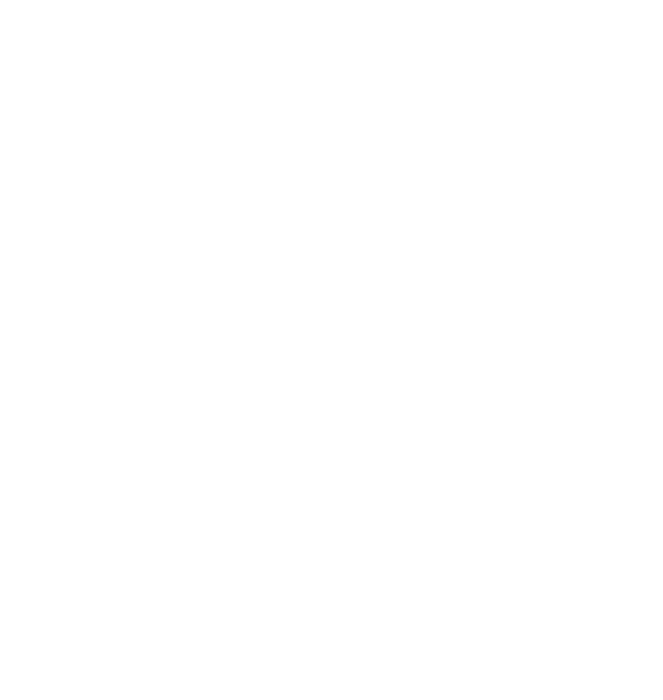
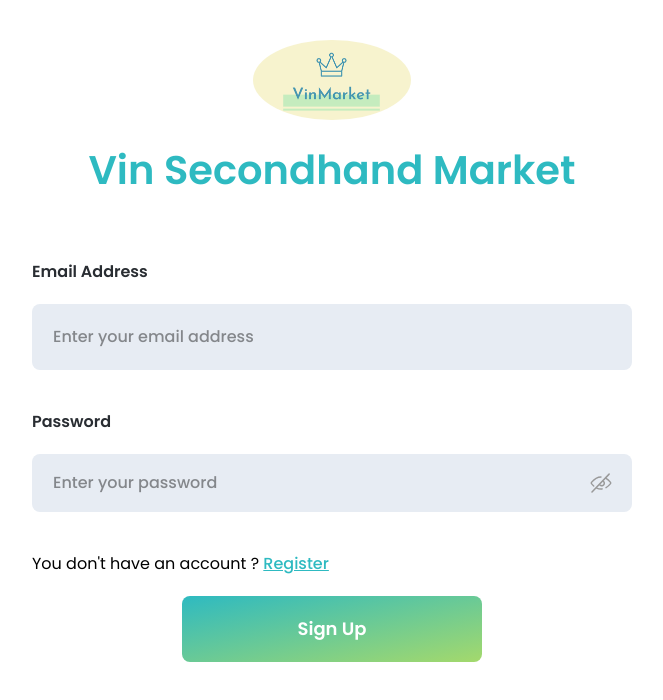
Before and after one commit to JTRerer/monkey-blogging, a React (Create React App) app: page /sign-in in a window 1280 px wide. Before the commit this address had no page. Shown: the top 700 px of the page, without its empty margins (308-971 px from the left). Built offline with nearby package versions, Linux system fonts and the light colour scheme; no server answers.

Commit message:
Add Sign In Page

```diff
--- a/src/App.js
+++ b/src/App.js
@@ -1,13 +1,17 @@
 import { Route, Routes } from "react-router-dom";
 import { AuthProvider } from "./contexts/auth-context";
 import SignUpPage from "./pages/SignUpPage";
+import SignInPage from "./pages/SignInPage";
+import HomePage from "./pages/HomePage";
 
 function App() {
   return (
     <div>
       <AuthProvider>
         <Routes>
+          <Route path="/" element={<HomePage></HomePage>}></Route>
           <Route path="/sign-up" element={<SignUpPage></SignUpPage>}></Route>
+          <Route path="/sign-in" element={<SignInPage></SignInPage>}></Route>
         </Routes>
       </AuthProvider>
     </div>
--- a/src/contexts/auth-context.js
+++ b/src/contexts/auth-context.js
@@ -1,9 +1,16 @@
-import { createContext, useContext, useState } from "react";
+import { onAuthStateChanged } from "firebase/auth";
+import { createContext, useContext, useEffect, useState } from "react";
+import { auth } from "../firebase/firebase-config";
 
 const AuthContext = createContext();
 function AuthProvider(props) {
   const [userInfo, setUserInfo] = useState({});
   const value = { userInfo, setUserInfo };
+  useEffect(() => {
+    onAuthStateChanged(auth, (user) => {
+      setUserInfo(user);
+    });
+  }, []);
   return <AuthContext.Provider value={value} {...props}></AuthContext.Provider>;
 }
 function useAuth() {
--- /dev/null
+++ b/src/pages/AuthenticationPage.js
@@ -0,0 +1,46 @@
+import React from "react";
+import styled from "styled-components";
+const AuthenticationPageStyles = styled.div`
+  min-height: 100vh;
+  padding: 40px;
+  .logo {
+    margin: 0 auto 20px;
+    border-radius: 100%;
+  }
+  .heading {
+    text-align: center;
+    color: ${(props) => props.theme.primary};
+    font-weight: bold;
+    font-size: 40px;
+    margin-bottom: 60px;
+  }
+  .form {
+    max-width: 600px;
+    margin: 0 auto;
+  }
+  .have-account {
+    margin-bottom: 20px;
+    a {
+      display: inline-block;
+      color: ${(props) => props.theme.primary};
+      font-weight: 500;
+    }
+  }
+`;
+const AuthenticationPage = ({ children }) => {
+  return (
+    <AuthenticationPageStyles>
+      <div className="container">
+        <img
+          srcSet="/logo.png 2x"
+          alt="vin-secondhand-market"
+          className="logo"
+        />
+        <h1 className="heading">Vin Secondhand Market</h1>
+        {children}
+      </div>
+    </AuthenticationPageStyles>
+  );
+};
+
+export default AuthenticationPage;
--- /dev/null
+++ b/src/pages/HomePage.js
@@ -0,0 +1,16 @@
+import { signOut } from "firebase/auth";
+import React from "react";
+import { auth } from "../firebase/firebase-config";
+
+const HomePage = () => {
+  const handleSignOut = () => {
+    signOut(auth);
+  };
+  return (
+    <div>
+      <button onClick={handleSignOut}>Sign out</button>
+    </div>
+  );
+};
+
+export default HomePage;
--- /dev/null
+++ b/src/pages/SignInPage.js
@@ -0,0 +1,112 @@
+import React, { useEffect, useState } from "react";
+import { useAuth } from "../contexts/auth-context";
+import { NavLink, useNavigate } from "react-router-dom";
+import * as yup from "yup";
+import { yupResolver } from "@hookform/resolvers/yup";
+import { toast } from "react-toastify";
+import AuthenticationPage from "./AuthenticationPage";
+import { useForm } from "react-hook-form";
+import { Field } from "../components/field";
+import { Label } from "../components/label";
+import { Input } from "../components/input";
+import Button from "../components/button/Button";
+import { IconEyeClose, IconEyeOpen } from "../components/icon";
+import { signInWithEmailAndPassword } from "firebase/auth";
+import { auth } from "../firebase/firebase-config";
+
+const schema = yup.object({
+  email: yup
+    .string()
+    .email("Please enter valid email address")
+    .required("Please enter your email address"),
+  password: yup
+    .string()
+    .min(8, "Your password must be at least 8 characters or greater")
+    .required("Please enter your password"),
+});
+const SignInPage = () => {
+  const {
+    handleSubmit,
+    control,
+    formState: { isValid, isSubmitting, errors },
+  } = useForm({
+    mode: "onChange",
+    resolver: yupResolver(schema),
+  });
+  useEffect(() => {
+    const arrErrors = Object.values(errors);
+    if (arrErrors.length > 0) {
+      toast.error(arrErrors[0]?.message, {
+        pauseOnHover: false,
+        delay: 0,
+      });
+    }
+  }, [errors]);
+  const { userInfo } = useAuth();
+  const navigate = useNavigate();
+  useEffect(() => {
+    document.title = "Sign In Page";
+    if (userInfo?.email) navigate("/");
+  }, []);
+  const handleSignIn = async (values) => {
+    if (!isValid) return;
+    await signInWithEmailAndPassword(auth, values.email, values.password);
+    navigate("/");
+  };
+  const [togglePassword, setTogglePassword] = useState(false);
+  return (
+    <AuthenticationPage>
+      <form
+        className="form"
+        onSubmit={handleSubmit(handleSignIn)}
+        autoComplete="off"
+      >
+        <Field>
+          <Label htmlFor="email">Email Address</Label>
+          <Input
+            type="email"
+            name="email"
+            placeholder="Enter your email address"
+            control={control}
+          ></Input>
+        </Field>
+        <Field>
+          <Label htmlFor="password">Password</Label>
+          <Input
+            name="passsword"
+            type={togglePassword ? "text" : "password"}
+            placeholder="Enter your password"
+            control={control}
+          >
+            {!togglePassword ? (
+              <IconEyeClose
+                onClick={() => setTogglePassword(true)}
+              ></IconEyeClose>
+            ) : (
+              <IconEyeOpen
+                onClick={() => setTogglePassword(false)}
+              ></IconEyeOpen>
+            )}
+          </Input>
+        </Field>
+        <div className="have-account">
+          You don't have an account ?{" "}
+          <NavLink to={"/sign-up"}>Register</NavLink>
+        </div>
+        <Button
+          type="submit"
+          style={{
+            maxWidth: 300,
+            margin: "0 auto",
+          }}
+          isLoading={isSubmitting}
+          disabled={isSubmitting}
+        >
+          Sign Up
+        </Button>
+      </form>
+    </AuthenticationPage>
+  );
+};
+
+export default SignInPage;
--- a/src/pages/SignUpPage.js
+++ b/src/pages/SignUpPage.js
@@ -11,30 +11,11 @@
 import * as yup from "yup";
 import { yupResolver } from "@hookform/resolvers/yup";
 import { toast } from "react-toastify";
-import { toInteger } from "lodash";
 import { createUserWithEmailAndPassword, updateProfile } from "firebase/auth";
 import { auth, db } from "../firebase/firebase-config";
-import { useNavigate } from "react-router-dom";
+import { NavLink, useNavigate } from "react-router-dom";
 import { addDoc, collection } from "firebase/firestore";
-const SignUpPageStyles = styled.div`
-  min-height: 100vh;
-  padding: 40px;
-  .logo {
-    margin: 0 auto 20px;
-    border-radius: 100%;
-  }
-  .heading {
-    text-align: center;
-    color: ${(props) => props.theme.primary};
-    font-weight: bold;
-    font-size: 40px;
-    margin-bottom: 60px;
-  }
-  .form {
-    max-width: 600px;
-    margin: 0 auto;
-  }
-`;
+import AuthenticationPage from "./AuthenticationPage";
 const schema = yup
   .object({
     fullname: yup.string().required("Please enter your full name"),
@@ -99,6 +80,7 @@
   const [togglePassword, setTogglePassword] = useState(false);
 
   useEffect(() => {
+    document.title = "Sign Up Page";
     const arrErrors = Object.values(errors);
     if (arrErrors.length > 0) {
       toast.error(arrErrors[0]?.message, {
@@ -108,14 +90,7 @@
     }
   }, [errors]);
   return (
-    <SignUpPageStyles>
-      <div className="container">
-        <img
-          srcSet="/logo.png 2x"
-          alt="vin-secondhand-market"
-          className="logo"
-        />
-        <h1 className="heading">Vin Secondhand Market</h1>
+    <AuthenticationPage>
       <form
         className="form"
         onSubmit={handleSubmit(handleSignUp)}
@@ -186,6 +161,9 @@
             control={control}
           />
         </Field>
+        <div className="have-account">
+          You already have an account ? <NavLink to={"/sign-in"}>Login</NavLink>
+        </div>
         <Button
           type="submit"
           style={{
@@ -198,8 +176,7 @@
           Sign Up
         </Button>
       </form>
-      </div>
-    </SignUpPageStyles>
+    </AuthenticationPage>
   );
 };
 
```
Also changed, not shown: src/components/button/Button.js (+12 -2 lines). Lines whose indentation alone changed are shown as unchanged.
